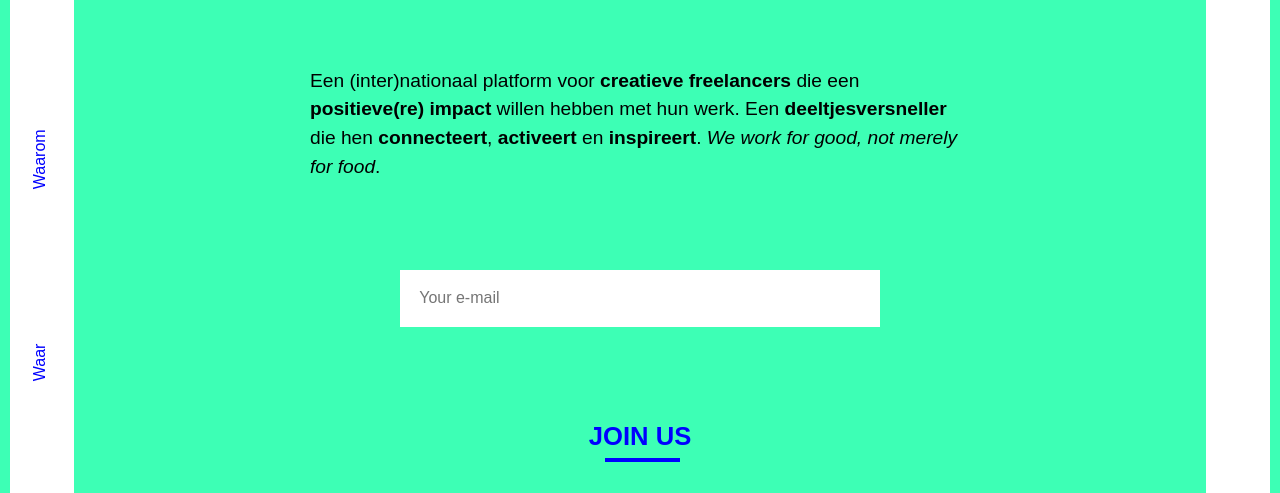
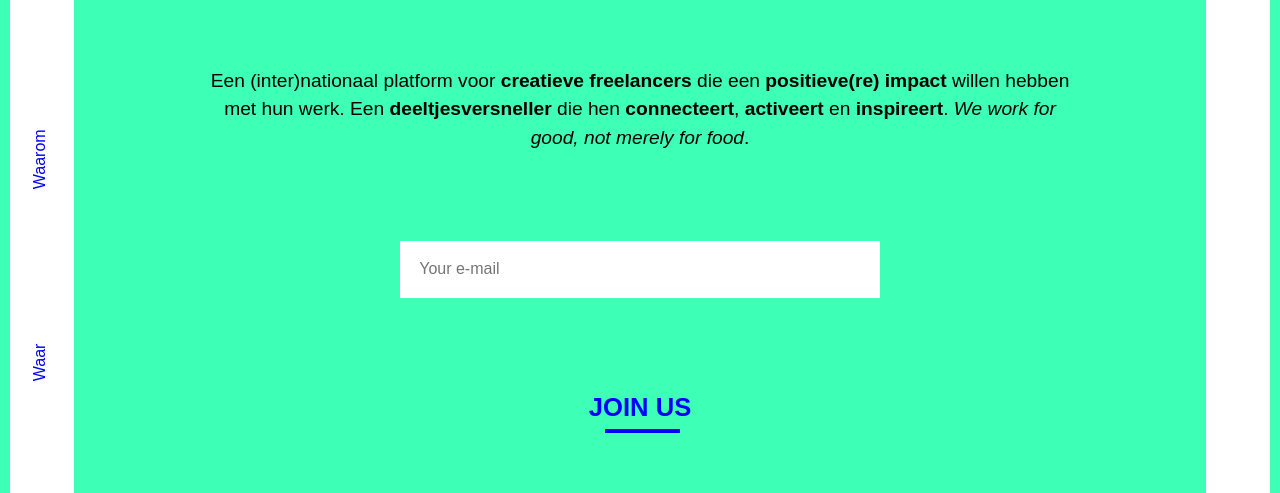
Before and after one commit to pmcp/Creative-Activists, a plain HTML site: page index.html in a window 1280 px wide. Shown: the part 307-800 px from the top of the page. Drawn offline with nearby package versions, Linux system fonts and the light colour scheme; a web font is replaced by a local one.

Commit message:
not even a change

```diff
--- a/index.html
+++ b/index.html
@@ -48,7 +48,10 @@
           <h1>we are <span>Creative Activists</span></h1>
         </div>
         <div class="w-100 pa3 mt2 flex flex-column items-center w-100">
-          <p class="w-80-l w-100-m w-100">
+          <p
+            class="w-100"
+            style="text-align: center"
+          >
             Een (inter)nationaal platform voor <span class="bold">creatieve freelancers</span> die een <span
               class="bold"
             >positieve(re) impact</span> willen hebben met hun werk. Een <span class="bold">deeltjesversneller</span>
```
